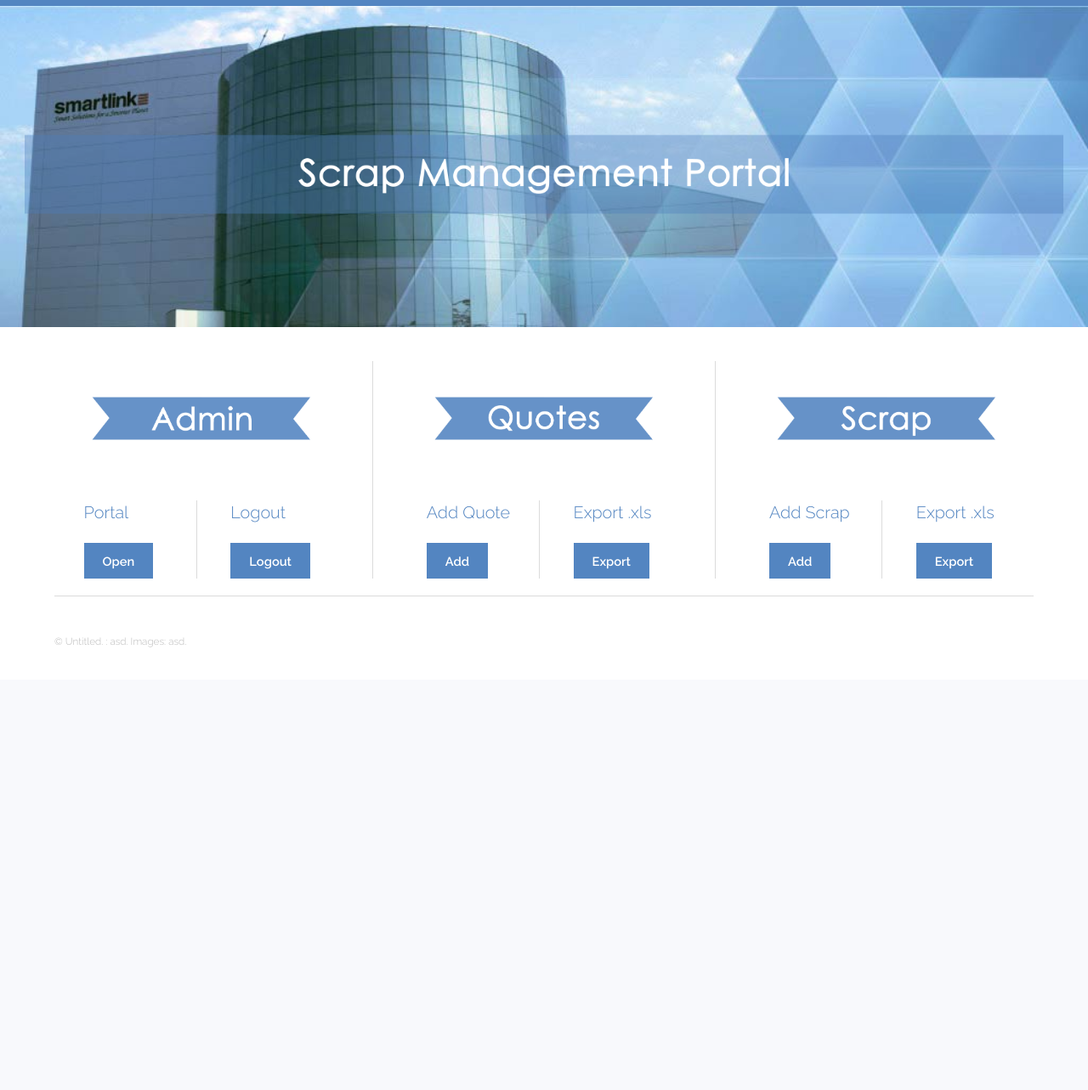
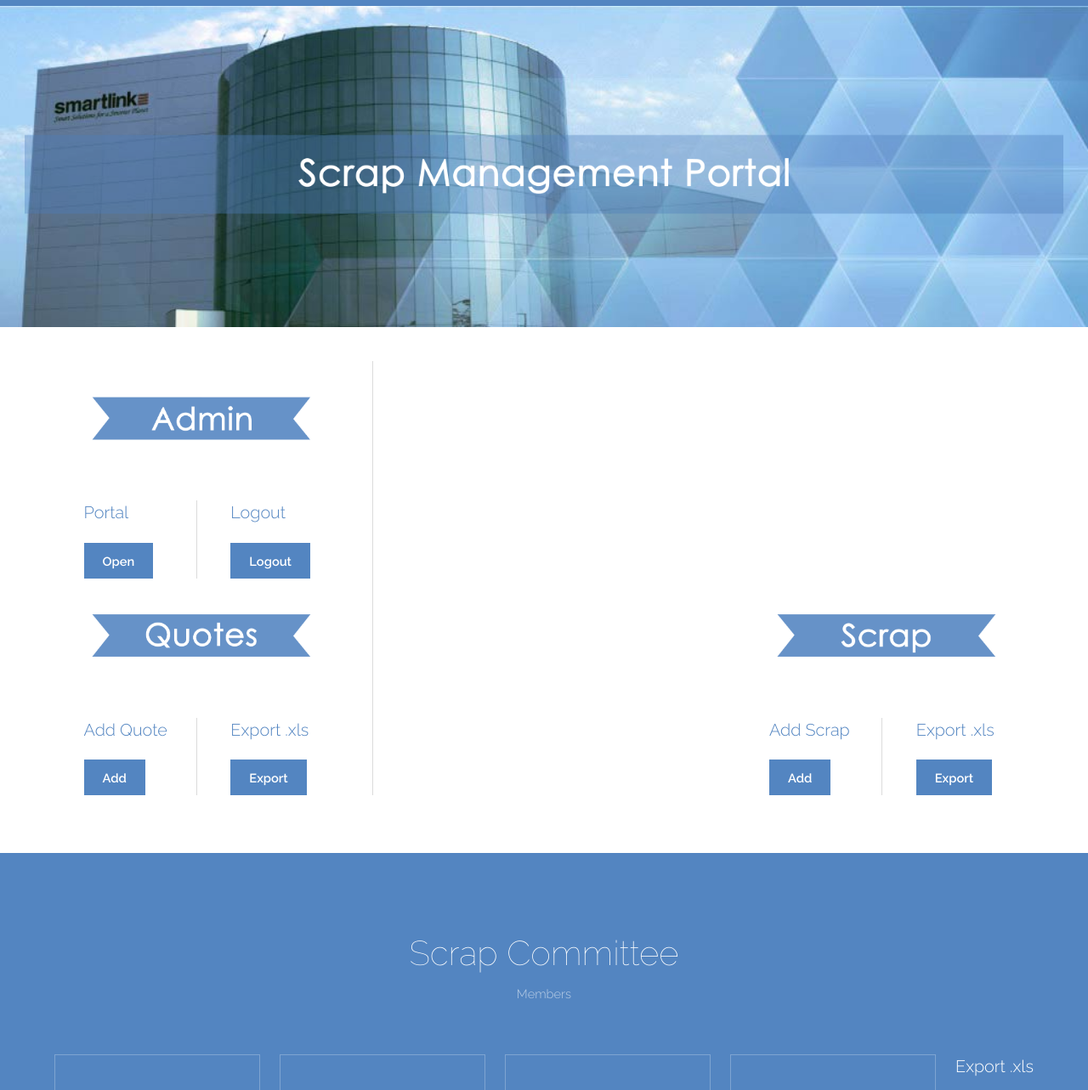
Before and after one commit to nikhilranjan7/smartlink-scrap-management, a Django app: page /scr/ in a window 1280 px wide. Shown: the top 1283 px of the page at 85% size. Before the commit the page ends 762 px from the top, so only its background shows below. Run offline with Django 3.2, Linux system fonts and the light colour scheme; a user stored in the database is signed in.

Commit message:
Change Index

```diff
--- a/scrap/templates/scr/index.html
+++ b/scrap/templates/scr/index.html
@@ -31,12 +31,13 @@
 ">
 
 					</header>
+
 					{% if user.is_authenticated %}
 					<div class="flex flex-3">
 
 						<article>
 							<div class="image fit">
-								<img src="{% static "images/Admin.png" %}" alt="login">
+								<img src="{% static "images/admin.png" %}" alt="admin">
 							</div>
 
 							<span class="flex flex-2">
@@ -61,10 +62,15 @@
 
 						</article>
 
+
+					<div class="flex flex-3">
+
+
 						<article>
 							<div class="image fit">
 								<img src="{% static "images/quote.png" %}" alt="quote">
 							</div>
+
 							<span class="flex flex-2">
 							<article>
 								<header>
@@ -123,6 +129,9 @@
 								<img src="{% static "images/login.png" %}" alt="login">
 							</div>
 
+
+							<span class="yolo">
+
 							<header>
 								<h3>Admin Login</h3>
 							</header>
@@ -130,13 +139,24 @@
 								<a href="/admin/" class="button special">Login</a>
 							</footer>
 
+
+
+							</span>
+
 						</article>
 
 						<article>
 							<div class="image fit">
+
 								<img src="{% static "images/quote.png" %}" alt="quote">
 							</div>
 
+
+
+								<img src="{% static "images/bg.jpg" %}" alt="Pic 01">
+							</div>
+							<span class="flex flex-2">
+							<article>
 
 								<header>
 								<h3>Add Quote</h3>
@@ -148,10 +168,28 @@
 
 
 
+
 						<article>
 							<div class="image fit">
 								<img src="{% static "images/scrap.png" %}" alt="scrap">
 							</div>
+
+							<article>
+								<header>
+								<h3>Export .xls</h3>
+								</header>
+								<footer>
+								<a href="" class="button special">Export</a>
+								</footer>
+							</article>
+							</span>
+						</article>
+
+						<article>
+							<div class="image fit">
+								<img src="{% static "images/bg.jpg" %}" alt="Pic 01">
+							</div>
+							<span class="flex flex-2">
 
 							<article>
 								<header>
@@ -163,6 +201,7 @@
 							</article>
 
 
+
 							</span>
 						</article>
 
@@ -171,13 +210,67 @@
 				</div>
 			</section>
 			{% endif %}
+			<br><br>
+
+			<section id="two" class="wrapper style1 special">
+				<div class="inner">
+					<header>
+						<h2>Scrap Committee</h2>
+						<p>Members</p>
+					</header>
+					<div class="flex flex-4">
+						<div class="box person">
+							<div class="image round">
+								<img src="{% static "images/smartboy.png" %}" alt="Person 1" />
+							</div>
+							<h3>Name</h3>
+							<p>Post</p>
+						</div>
+						<div class="box person">
+							<div class="image round">
+								<img src="{% static "images/smartboy.png" %}" alt="Person 2" />
+							</div>
+							<h3>Name</h3>
+							<p>Post</p>
+						</div>
+						<div class="box person">
+							<div class="image round">
+								<img src="{% static "images/smartboy.png" %}" alt="Person 3" />
+							</div>
+							<h3>Name</h3>
+							<p>Post</p>
+						</div>
+						<div class="box person">
+							<div class="image round">
+								<img src="{% static "images/smartboy.png" %}" alt="Person 4" />
+							</div>
+							<h3>Name</h3>
+							<p>Post</p>
+						</div>
+
+							<article>
+								<header>
+								<h3>Export .xls</h3>
+								</header>
+								<footer>
+								<a href="" class="button special">Export</a>
+								</footer>
+							</article>
+							</span>
+						</article>
+						</span>
+					</div>
+				</div>
+			</section>
 
 		<!-- Footer -->
 			<footer id="footer">
 				<div class="inner">
 					<div class="flex">
 						<div class="copyright">
-							© Untitled. : <a href="{% static "images/asd.jpg" %}">asd</a>. Images: <a href="{% static "images/asd.jpg" %}">asd</a>.
+							© Smartlink Network Systems Ltd.<br>
+							Made by: Garv Sachdeva & Nikhil Ranjan
+
 						</div>
 
 					</div>
```
